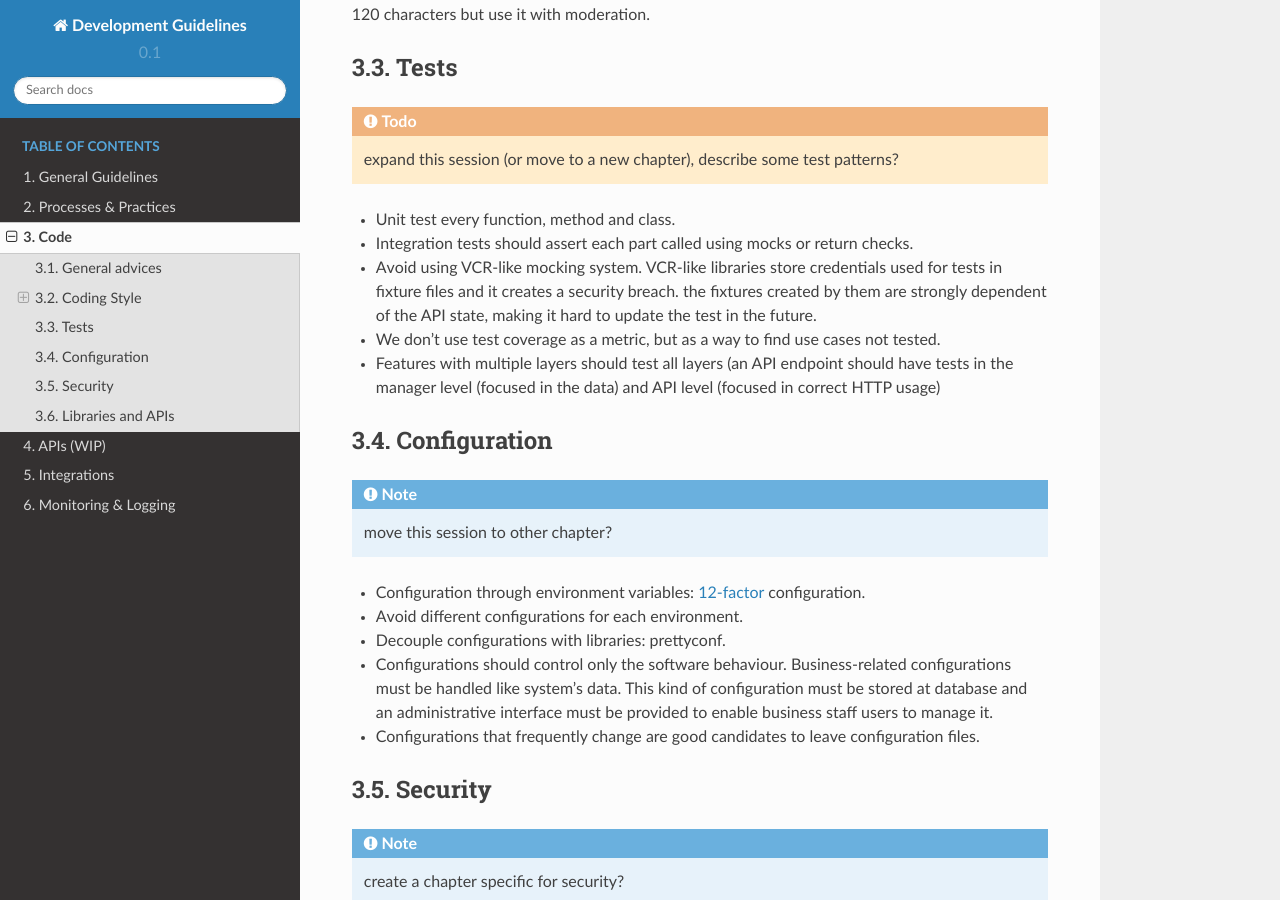
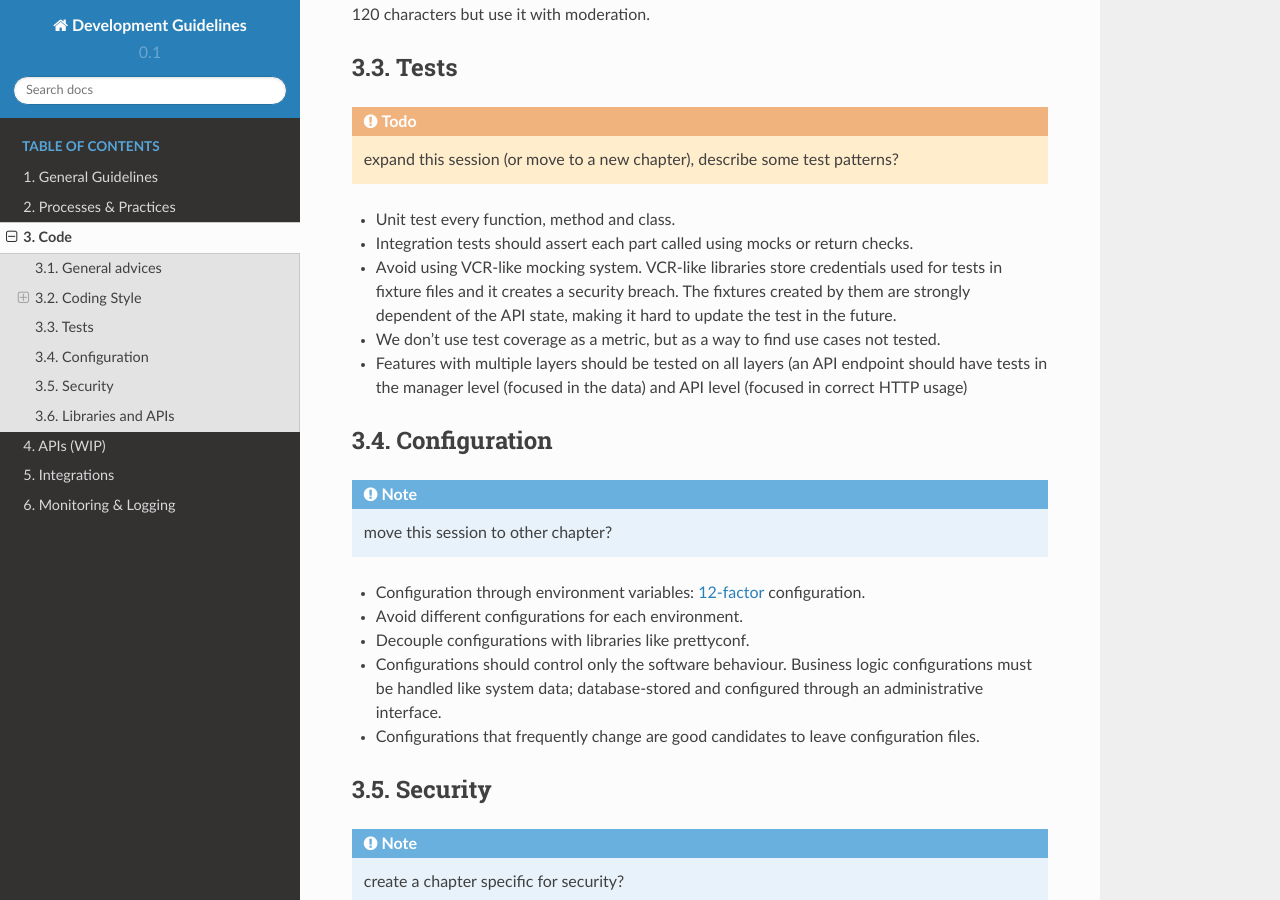
Before and after one commit to osantana/development-guidelines, a Sphinx documentation site: the page built from source/code.rst, in a window 1280 px wide and 900 px high, scrolled down 871 px. Built offline with Sphinx 7.4.7 and the Read the Docs theme 2.0.0, drawn with Linux system fonts in a browser that asks for light colours.

Commit message:
Import some changes from internal documentation

```diff
--- a/source/code.rst
+++ b/source/code.rst
@@ -1,8 +1,8 @@
 Code
 ====
 
+Code guidelines and best practices.
 
-Code guidelines and best practices.
 
 General advices
 ---------------
@@ -54,15 +54,15 @@ Tests
 * Unit test every function, method and class.
 * Integration tests should assert each part called using mocks or return checks.
 * Avoid using VCR-like mocking system. VCR-like libraries store credentials used
-  for tests in fixture files and it creates a security breach. the  fixtures
-  created by them are strongly dependent of the API state, making it
-  hard to update the test in the future.
+  for tests in fixture files and it creates a security breach. The fixtures
+  created by them are strongly dependent of the API state, making it hard to
+  update the test in the future.
 * We don't use test coverage as a metric, but as a way to find use cases not
   tested.
-* Features with multiple layers should test all layers (an API endpoint should
-  have tests in the
-  manager level (focused in the data) and API level (focused in correct HTTP
-  usage)
+* Features with multiple layers should be tested on all layers (an API endpoint
+  should have tests in the manager level (focused in the data) and API level
+  (focused in correct HTTP usage)
+
 
 Configuration
 -------------
@@ -73,11 +73,10 @@ Configuration
 
 * Configuration through environment variables: `12-factor`_ configuration.
 * Avoid different configurations for each environment.
-* Decouple configurations with libraries: prettyconf.
-* Configurations should control only the software behaviour. Business-related
-  configurations must be handled like system's data. This kind of configuration
-  must be stored at database and an administrative interface must be provided
-  to enable business staff users to manage it.
+* Decouple configurations with libraries like prettyconf.
+* Configurations should control only the software behaviour. Business logic
+  configurations must be handled like system data; database-stored and
+  configured through an administrative interface.
 * Configurations that frequently change are good candidates to leave
   configuration files.
 
@@ -133,5 +132,4 @@ Libraries and APIs
 
   * Podemos usar como referência as `Definições do Projeto GNU`_.
 
-
 .. _Definições do Projeto GNU: https://www.gnu.org/prep/standards/html_node/Change-Logs.html
--- a/source/processes-and-practices.rst
+++ b/source/processes-and-practices.rst
@@ -20,6 +20,7 @@ Wiki and follow the process described at GEP-0000 until approval (or
 rejection).
 
 You can use GEPs to propose technical solutions to common problems.
+
 
 Code Review
 -----------
```
Also changed, not shown: other parts of source/processes-and-practices.rst (+3 -0 lines), source/apis.rst (+7 -3 lines).
